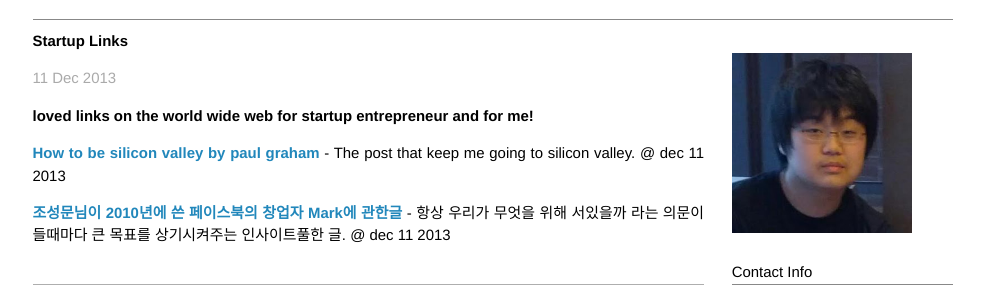
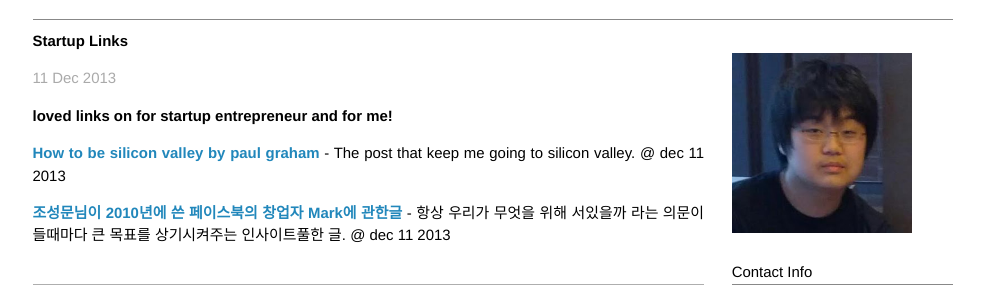
Before and after one commit to Gorski4123/openhiun.github.com, a Jekyll site: the page built from _posts/2013-12-11-links.md, in a window 1280 px wide. Shown: the part 125-423 px from the top of the page, without its empty margins (160-1144 px from the left). Built offline with Jekyll 4.4.1, drawn with Linux system fonts in a browser that asks for light colours; Markdown is read by kramdown in place of the engine named in the settings; comment, search, counter and statistics services are not loaded.

Commit message:
Update 2013-12-11-links.md

```diff
--- a/_posts/2013-12-11-links.md
+++ b/_posts/2013-12-11-links.md
@@ -6,7 +6,7 @@ categories: page
 permalink: /links
 ---
 
-**loved links on the world wide web for startup entrepreneur and for me!**
+**loved links on for startup entrepreneur and for me!**
 
 <a href="http://paulgraham.com/siliconvalley.html">How to be silicon valley by paul graham</a> - The post that keep
 me going to silicon valley. @ dec 11 2013
```
